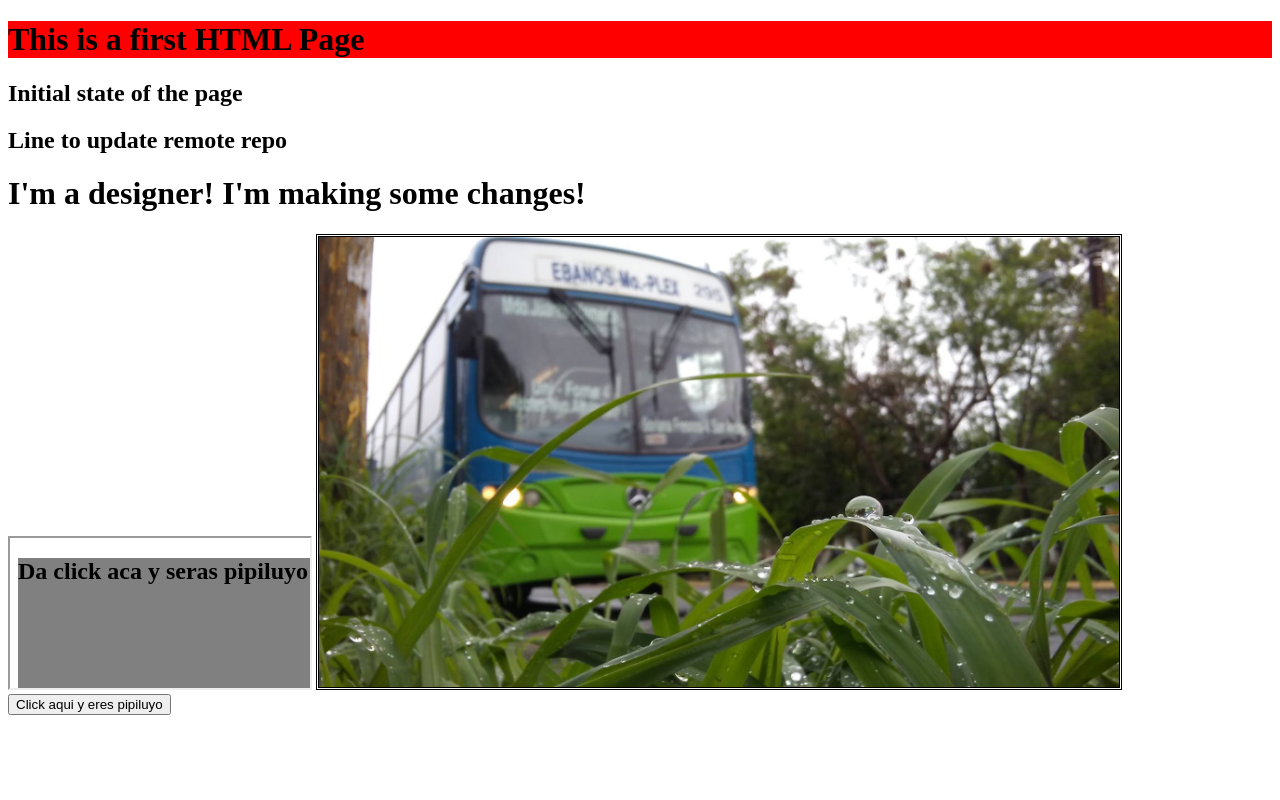
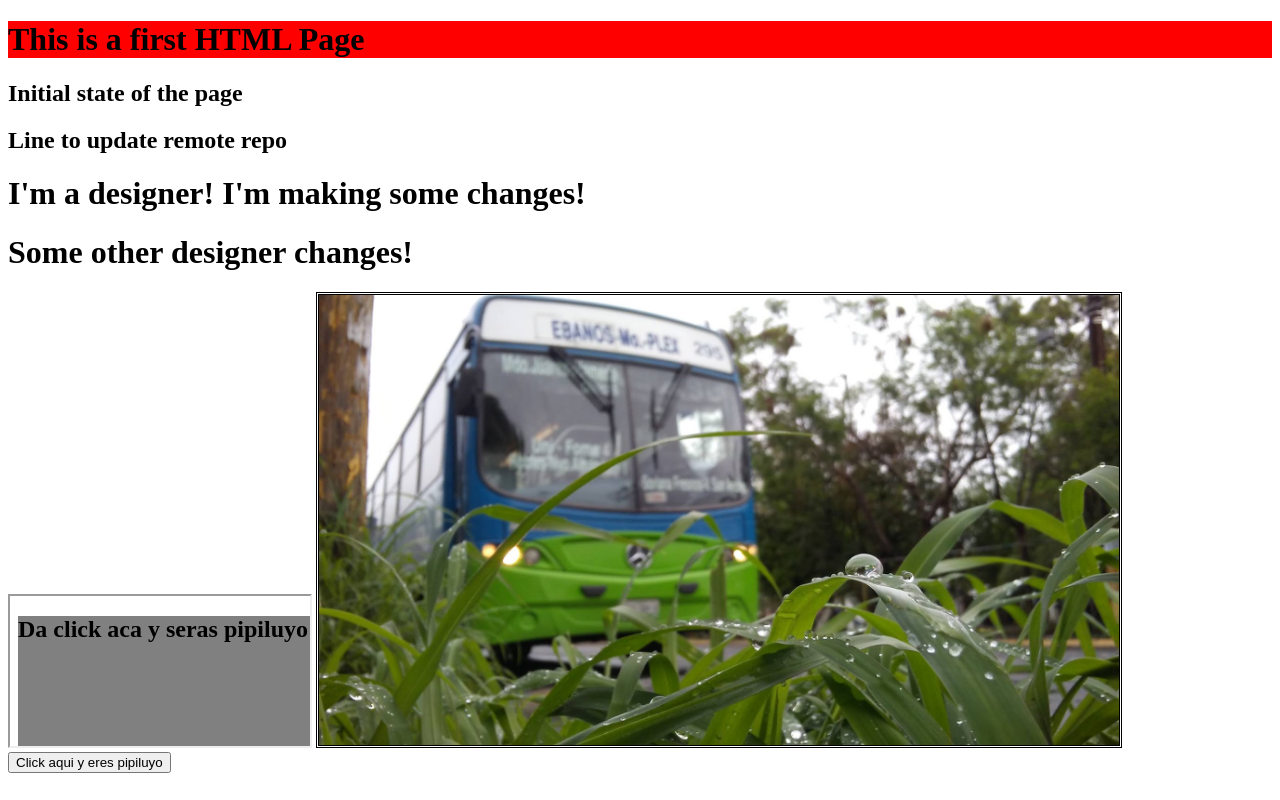
Before and after one commit to UsuarioDiez/GitPractice, a plain HTML site: page index.html in a window 1280 px wide. Drawn offline with Linux system fonts and the light colour scheme.

Commit message:
Designer did some dummy changes

```diff
--- a/index.html
+++ b/index.html
@@ -16,7 +16,7 @@
     <h2>Line to update remote repo</h2>
 
     <h1>I'm a designer! I'm making some changes!</h1>
-
+    <h1>Some other designer changes!</h1>
     <iframe src="promo.html"></iframe>
 
     <img src="/media/2022-10-07.jpg" alt="">
```
